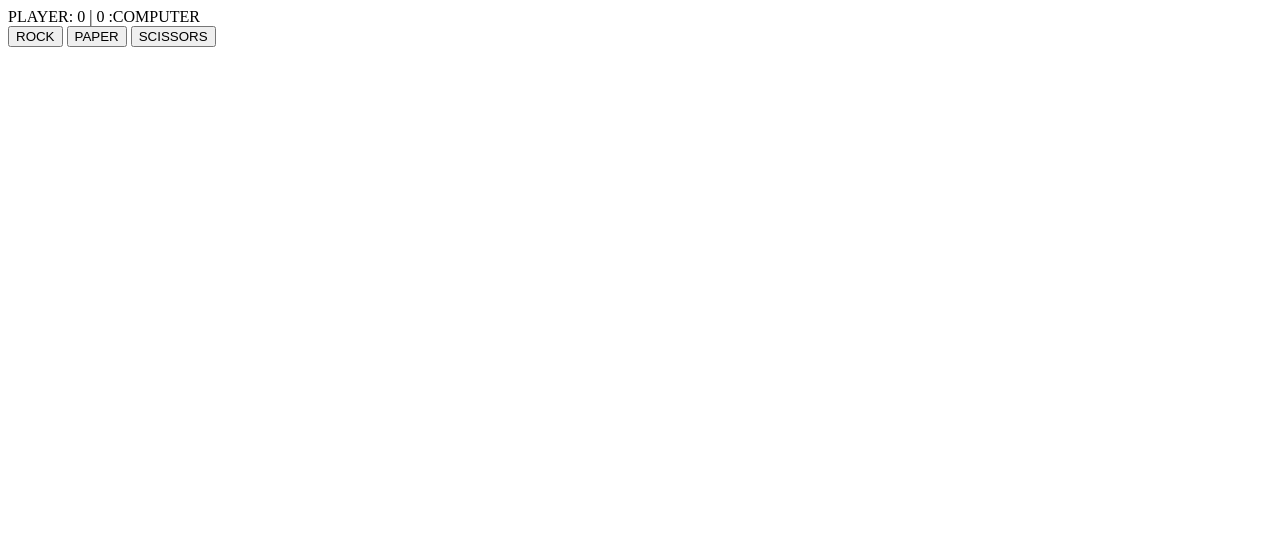
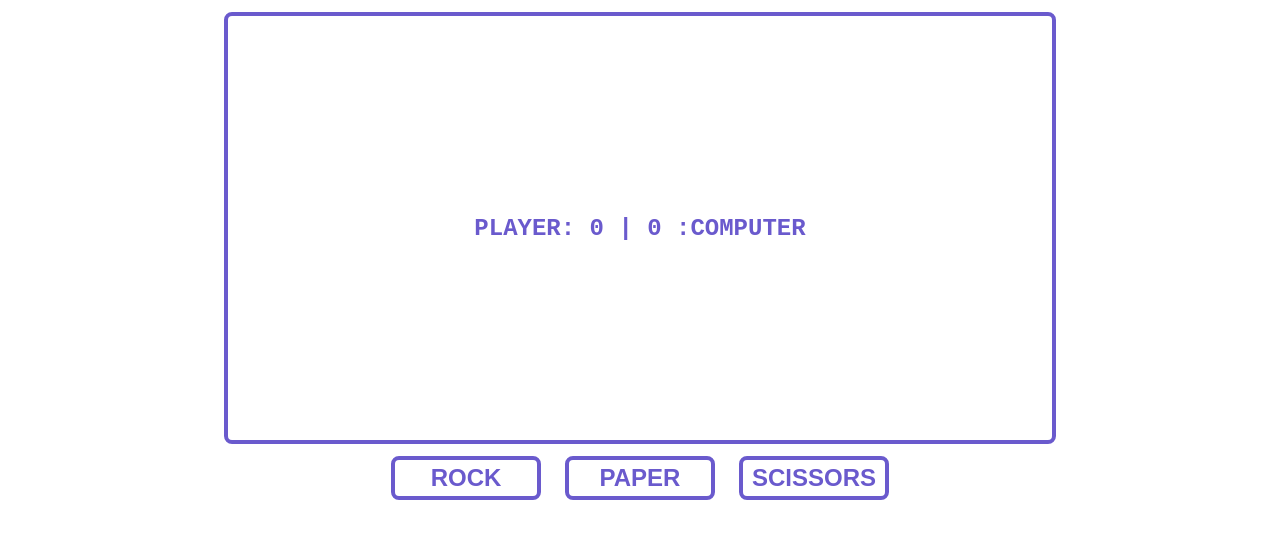
Before and after one commit to danfic01/rock-paper-scissors, a plain HTML site: page index.html in a window 1280 px wide. Drawn offline with Linux system fonts and the light colour scheme.

Commit message:
Create style.css
CSS added to improve UI readability.

```diff
--- a/index.html
+++ b/index.html
@@ -3,7 +3,7 @@
     <head>
         <meta charset="utf-8">
         <title>Rock Paper Scissors</title>
-
+        <link rel="stylesheet" href="style.css">
     </head>
     <body>
         <div class='container'>PLAYER: 0 | 0 :COMPUTER</div>
--- /dev/null
+++ b/style.css
@@ -0,0 +1,45 @@
+.container {
+    font-family: Courier New;
+    font-weight: bold;
+    font-size: 24px;
+    border: 4px solid slateblue;
+    border-radius: 8px;
+    background: white;
+    color: slateblue;
+    padding: .5em;
+    margin: .5em auto .5em auto;
+    text-align: center;
+    align-items: center;
+    display: flex;
+    justify-content:space-around;
+    max-width: 800px;
+    min-height: 400px;
+  }
+
+  .button-container {
+    display: flex;
+    gap: 24px;
+    justify-content: center;
+  }
+
+  button {
+    border: 4px solid slateblue;
+    border-radius: 8px;
+    background: white;
+    color: slateblue;
+    font-size: 24px;
+    font-weight: bold;
+    padding: 4px;
+    min-width: 150px;
+  }
+
+  button:hover {
+    background: slateblue;
+    color: white;
+  }
+
+  button:active {
+    background: darkslateblue;
+    color: white;
+    border: 4px solid white;
+  }
```
